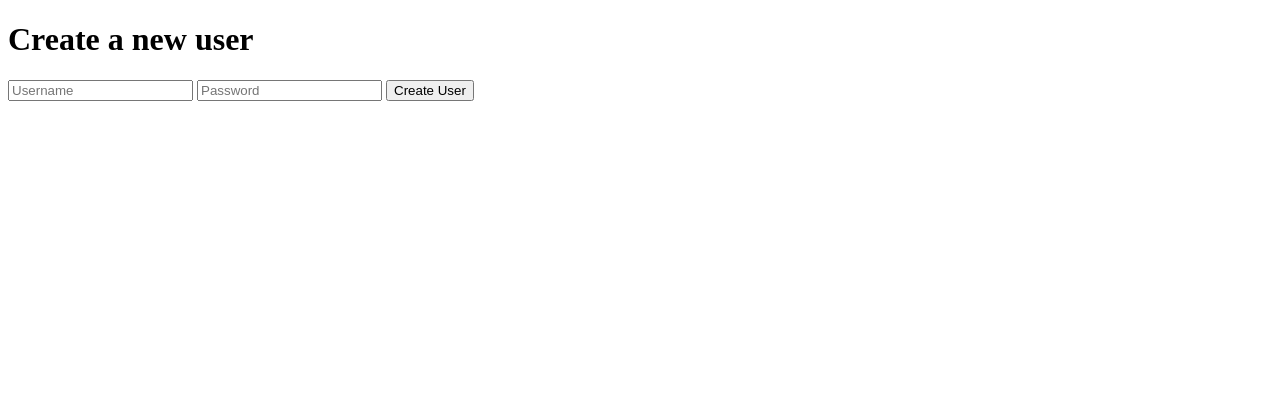
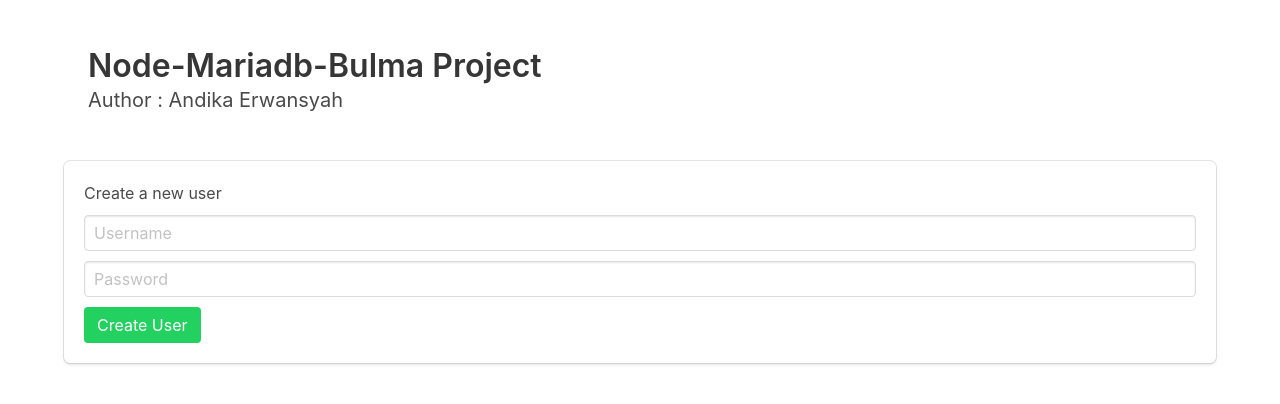
Before and after one commit to andikaerwansyah/node-mariadb, a website: page public/index.html in a window 1280 px wide. Drawn offline with Linux system fonts and the light colour scheme.

Commit message:
styleing with bulma

```diff
--- a/public/index.html
+++ b/public/index.html
@@ -1,18 +1,41 @@
 <!DOCTYPE html>
 <html lang="en">
 <head>
+  <script defer src="https://use.fontawesome.com/releases/v5.3.1/js/all.js"></script>
+  <link rel="stylesheet" href="/bulma.css">
   <meta charset="UTF-8">
   <meta name="viewport" content="width=device-width, initial-scale=1.0">
   <meta http-equiv="X-UA-Compatible" content="ie=edge">
   <title>Node MariaDB Tutorial</title>
+  <style>
+  .mt2{
+    margin-top: 10px;
+  }
+  </style>
 </head>
 <body>
+  <div class="container">
+    <section class="hero">
+      <div class="hero-body">
+        <div class="container">
+          <h1 class="title">
+            Node-Mariadb-Bulma Project
+          </h1>
+          <h2 class="subtitle">
+            Author : Andika Erwansyah
+          </h2>
+        </div>
+      </div>
+    </section>
+    <div class="box">
     <form class="CreateUser">
       <h1>Create a new user</h1>
-      <input type="text" class="username" placeholder="Username">
-      <input type="password" class="password" placeholder="Password">
-      <input type="submit" value="Create User">
+      <input class="mt2 input" type="text" id="username" placeholder="Username">
+      <input class="mt2 input" type="password" id="password" placeholder="Password">
+      <input class="mt2 button is-success" type="submit" value="Create User">
     </form>
+    </div>
+  </div>
     <script src="/app.js"></script>
 </body>
 </html>
```
